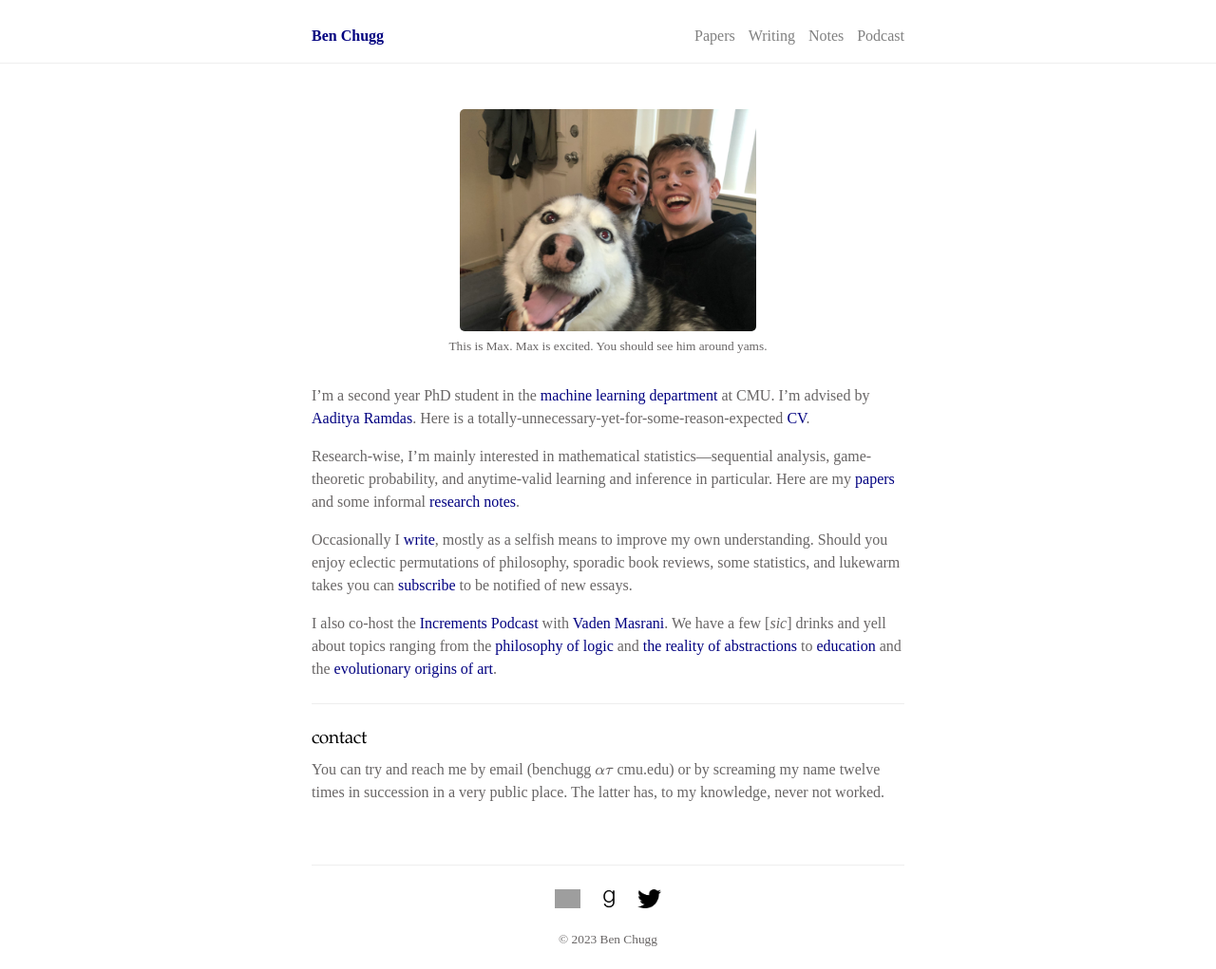
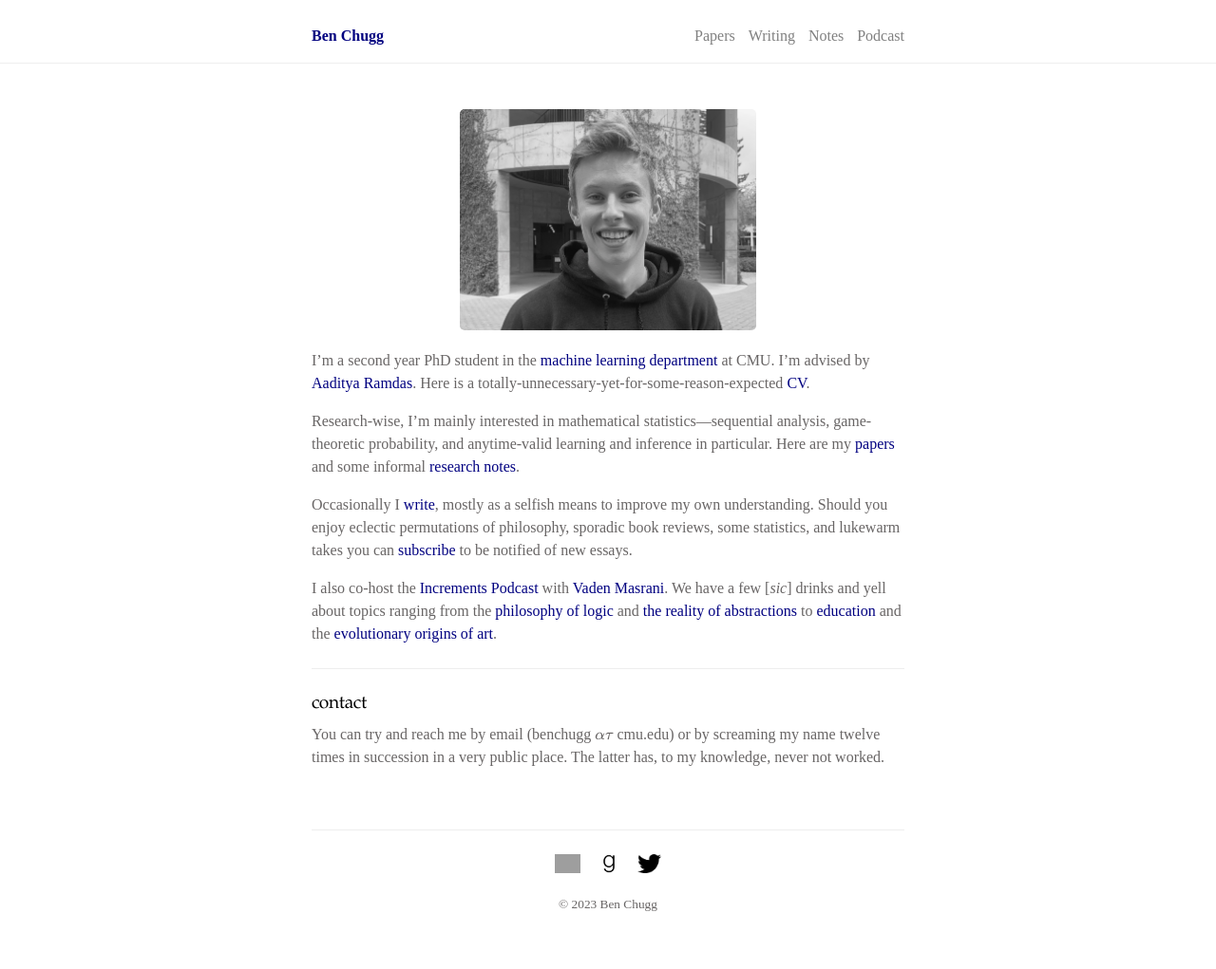
Before and after one commit to bchugg/bchugg.github.io, a Jekyll site: the page built from index.md, in a window 1280 px wide. Shown: the whole page at 95% size. Built offline with Jekyll 4.4.1, drawn with Linux system fonts in a browser that asks for light colours; formulas are drawn with MathJax 3; after the commit the page ends 984 px from its top, so only the background shows below that; grey boxes are pictures that could not be loaded.

Commit message:
fractious fourths foraging

```diff
--- a/index.md
+++ b/index.md
@@ -4,9 +4,8 @@ title: "Ben Chugg"
 image: /assets/images/heads.jpeg
 ---
 
-<img id='headerim' src="/assets/images/ben_max_mira.jpg">
-<p id='caption'>This is Max. Max is excited. You should see him around yams.</p>
-
+<img id='headerim' src="/assets/images/lawme.jpg">
+<p id="caption"></p>
 
 I'm a second year PhD student in the [machine learning department](https://www.ml.cmu.edu/) at CMU. I'm advised by [Aaditya Ramdas](https://www.stat.cmu.edu/~aramdas/).  Here is a totally-unnecessary-yet-for-some-reason-expected [CV](assets/files/cv.pdf).
 
```
Also changed, not shown: _writing/superforecasting.md (+1 -1 lines), 3 other files.
